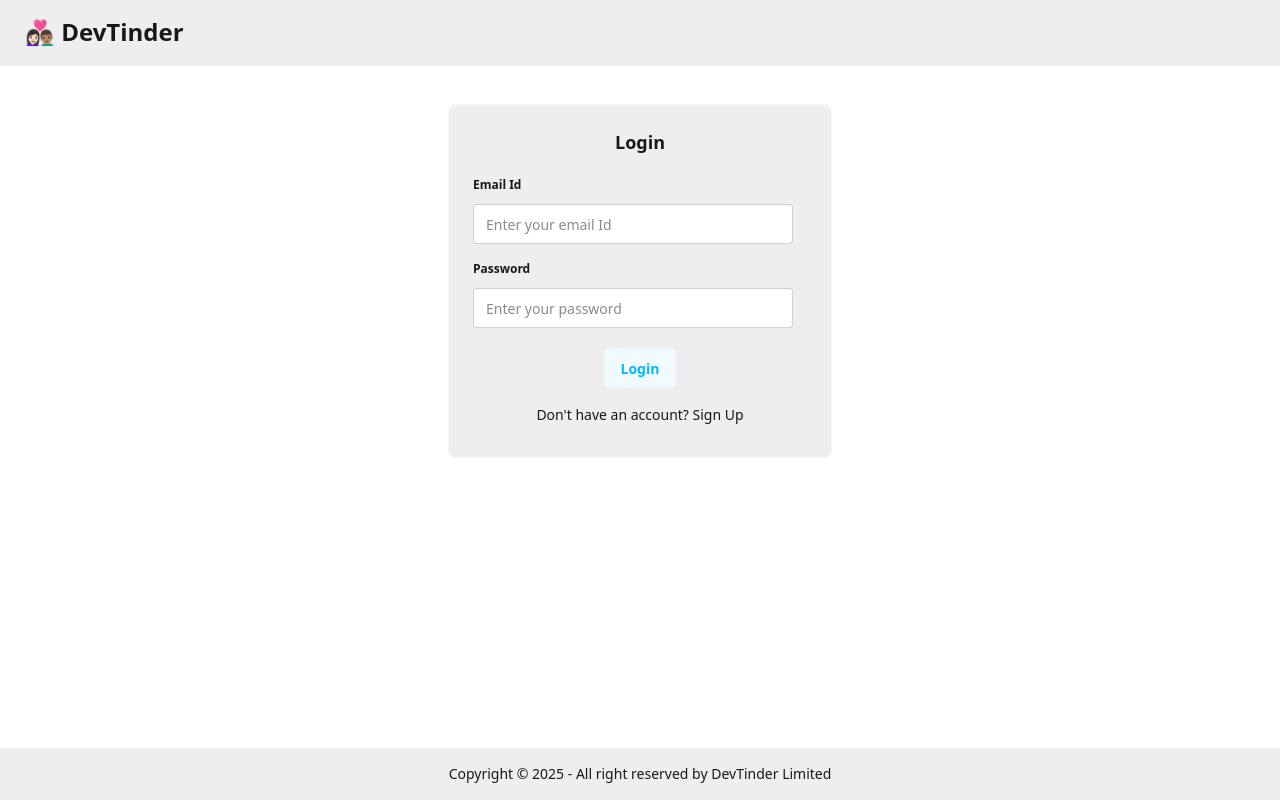
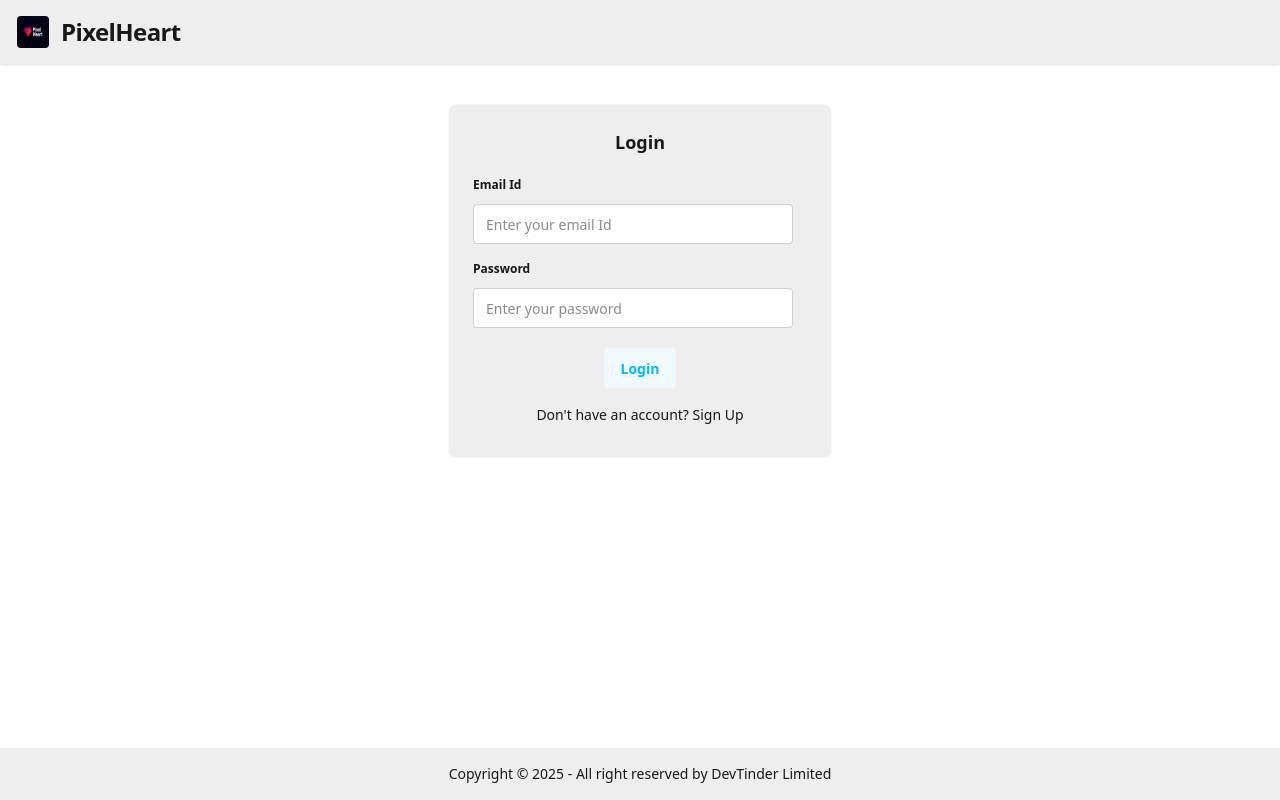
Before and after one commit to SiftainEjaz/DevTinder-Client, a React (Vite) app: page /login in a window 1280 px wide. Built offline with nearby package versions, Linux system fonts and the light colour scheme; no server answers.

Commit message:
Updated Signup Process in backend.

```diff
--- a/src/components/Editprofile.jsx
+++ b/src/components/Editprofile.jsx
@@ -83,18 +83,19 @@ function Editprofile({ user }) {
                                 <fieldset className="fieldset">
                                     <label className="fieldset-legend">Gender</label>
 
-                                    <select defaultValue="Select the gender"
+                                    <select
                                         value={gender} onChange={(e) => setGender(e.target.value)} className="select select-md">
-                                        <option disabled={true}>Select the Gender</option>
-                                        <option>Male</option>
-                                        <option>Female</option>
+                                        <option value="">Select the Gender</option>
+                                        <option value="Male">Male</option>
+                                        <option value="Female">Female</option>
                                     </select>
                                 </fieldset>
 
                                 <fieldset className="fieldset">
                                     <label className="fieldset-legend">About</label>
 
-                                    <textarea value={about} onChange={(e)=>setAbout(e.target.value)} className="textarea" placeholder="BIo"></textarea>
+                                    <textarea value={about} onChange={(e)=>setAbout(e.target.value)}
+                                        className="textarea resize-none h-24" placeholder="Bio"></textarea>
                                 </fieldset>
 
                             </div>
--- a/src/components/Login.jsx
+++ b/src/components/Login.jsx
@@ -18,6 +18,7 @@ function Login() {
 
   const handleLogin = async function () {
     try {
+      setError("");
       const res = await axios.post(
         BASE_URL + "/login",
         {
@@ -28,10 +29,10 @@ function Login() {
       )
 
       dispatch(addUser(res.data));
+      navigate("/");
     }
     catch (error) {
       setError(error?.response?.data || "Something went wrong");
-      // console.error(error);
     }
   }
 
@@ -44,6 +45,8 @@ function Login() {
           {withCredentials : true}
         )
 
+      dispatch(addUser(res.data.data));
+      navigate("/profile");
     }
     catch(error)
     {
--- a/src/components/NavBar.jsx
+++ b/src/components/NavBar.jsx
@@ -1,8 +1,9 @@
-import {Link, useNavigate} from 'react-router'
-import {useSelector, useDispatch} from 'react-redux';
-import {removeUser} from '../utils/userSlice.js';
-import {removeFeed} from '../utils/feedSlice.js';
-import {removeRequests} from '../utils/requestSlice.js';
+import PixelHeart from '../assets/PixelHeart.png';
+import { Link, useNavigate } from 'react-router'
+import { useSelector, useDispatch } from 'react-redux';
+import { removeUser } from '../utils/userSlice.js';
+import { removeFeed } from '../utils/feedSlice.js';
+import { removeRequests } from '../utils/requestSlice.js';
 import { removeConnections } from '../utils/connectionSlice.js';
 import axios from 'axios';
 import { BASE_URL } from '../utils/constants';
@@ -14,12 +15,11 @@ function Navbar() {
   const user = useSelector(state => state.user);
 
   const handleLogout = async () => {
-    try
-    {
+    try {
       await axios.post(
         BASE_URL + "/logout",
         {},
-        {withCredentials : true}
+        { withCredentials: true }
       )
       dispatch(removeFeed());
       dispatch(removeUser());
@@ -28,8 +28,7 @@ function Navbar() {
       navigate("/login");
 
     }
-    catch(error)
-    {
+    catch (error) {
       console.error(error);
     }
   }
@@ -45,10 +44,15 @@ function Navbar() {
   return (
     <>
       <div className="navbar bg-base-300 shadow-sm">
-        <div className="flex-1">
-          <Link to='/' className="btn btn-ghost text-2xl font-stretch-semi-expanded">
-             👩🏻‍❤️‍👨🏽 DevTinder</Link>
+        <div className="flex-1 flex items-center">
+          <Link to='/' className="btn btn-ghost flex items-center gap-3 px-2 py-1">
+            <img src={PixelHeart} alt="Logo" className="w-8 h-8 rounded-sm" />
+            <span className="text-2xl font-bold tracking-tight">PixelHeart</span>
+          </Link>
         </div>
+
+
+
         <div>
           {user && <button className='btn btn-wide bg-blue-300 text-black rounded-2xl'
             onClick={handleRequests}>Pending Requests</button>}
```
Also changed, not shown: src/assets/PixelHeart.png (added).
